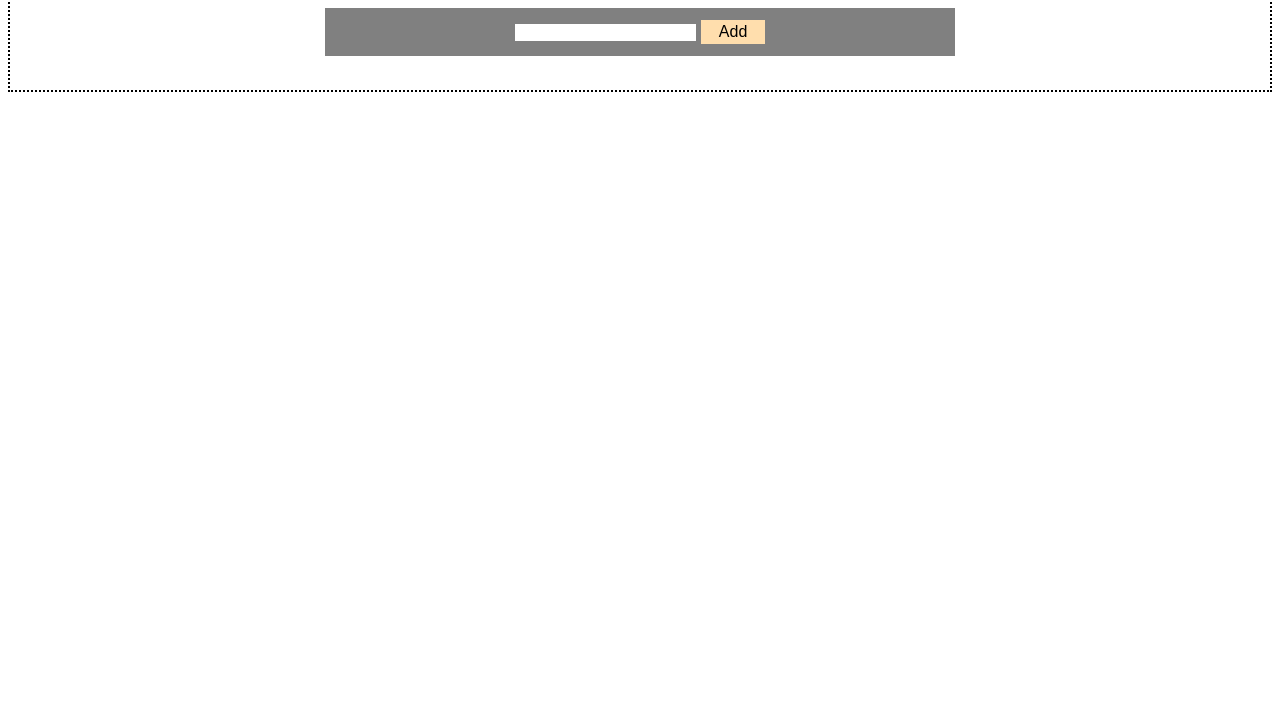
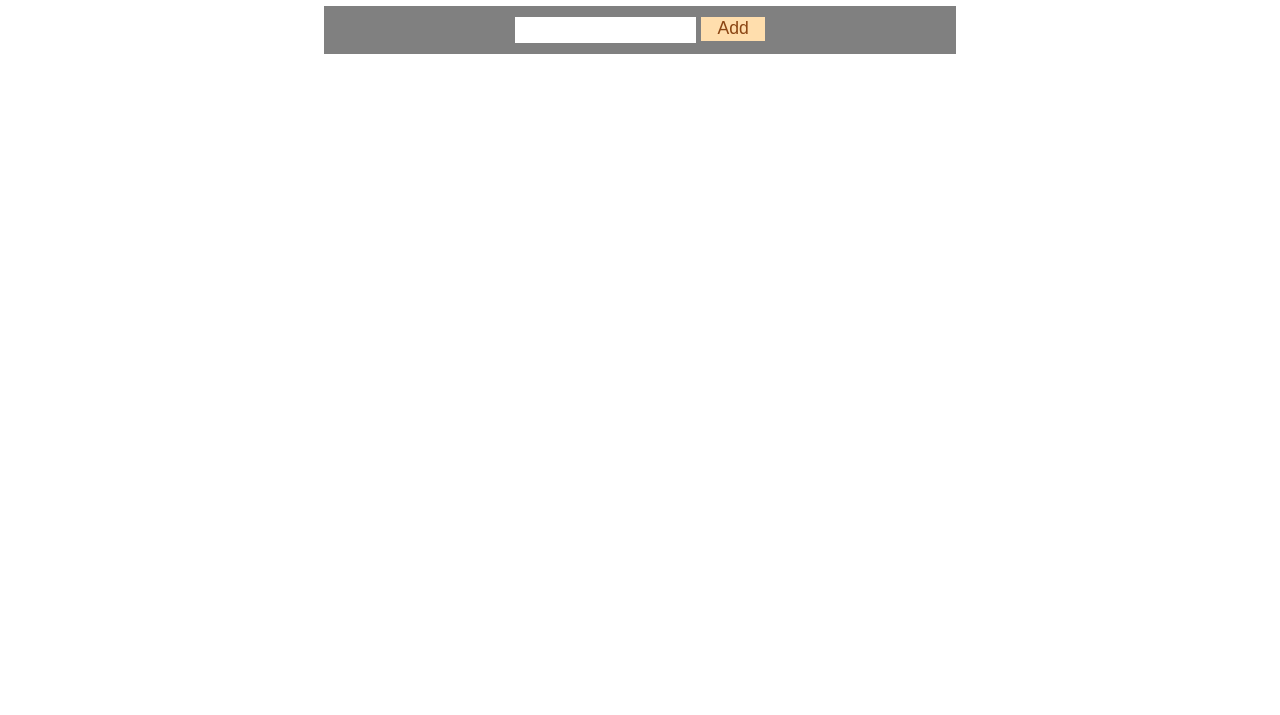
Before and after one commit to okhouja/todo-list, a website: page src/index.html in a window 1280 px wide. Shown: the part 85-800 px from the top of the page. Drawn offline with nearby package versions, Linux system fonts and the light colour scheme; files that its build step writes are made by us from their sources; a web font is replaced by a local one.

Commit message:
Todo App

```diff
--- a/src/scss/abstracts/_variables.scss
+++ b/src/scss/abstracts/_variables.scss
@@ -7,7 +7,7 @@ body {
   // align-self: center;
   flex-direction: column;
   // width: 50vw;
-  border: 2px black dotted;
+  // border: 2px black dotted;
 }
 // colors
 h1 {
@@ -20,26 +20,27 @@ form {
   // border: 2px black dotted;
   margin: 2px auto;
   display: flex;
+  justify-content: center;
   align-items: center;
-  justify-content: center;
-  align-content: center;
+
+  // align-content: center;
   width: 50%;
   height: 3rem;
   background-color: gray;
-  width: 50%;
 }
 input[type="text"] {
   border: none;
+  height: 1.5rem;
+  // padding-left: 2rem;
 }
 button {
-  margin: 2px auto;
-
   width: 4rem;
   height: 1.5rem;
   border: none;
   background-color: navajowhite;
   // font-family: Tahoma, Geneva, Verdana, sans-serif, cursive;
-  font-size: 1rem;
+  font-size: 1.1rem;
+  color: saddlebrown;
 }
 li {
   margin: 2px auto;
```
